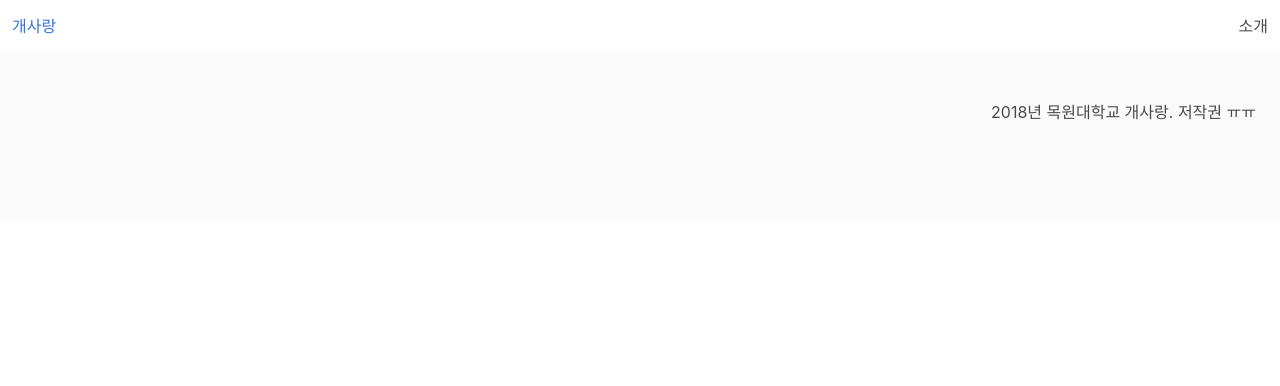
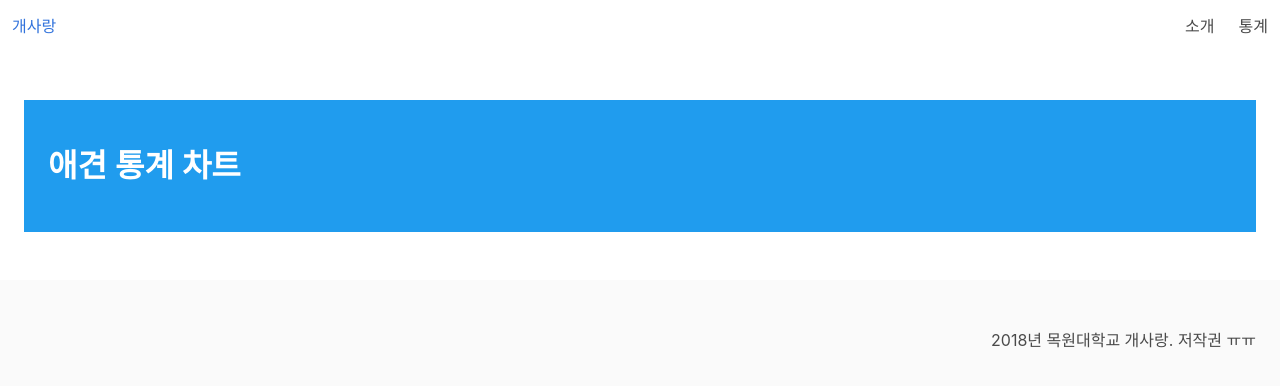
Before and after one commit to Karazuna/DogLove, a Nuxt app: page /stat in a window 1280 px wide. Shown: the top 386 px of the page. Built offline with nearby package versions, Linux system fonts and the light colour scheme; a small style sheet from the web is missing.

Commit message:
2018-06-05, VueJS - chart CSS [02], stat new page

```diff
--- a/layouts/default.vue
+++ b/layouts/default.vue
@@ -8,6 +8,7 @@
       <div class="navbar-menu is-active">
         <div class="navbar-end">
           <nuxt-link to="/about" class="navbar-item">소개</nuxt-link>
+          <nuxt-link to="/stat" class="navbar-item">통계</nuxt-link>
         </div>
       </div>
     </nav>
--- /dev/null
+++ b/pages/stat.vue
@@ -0,0 +1,11 @@
+<template>
+    <section class="section">
+        <article class="hero is-info">
+            <div class="hero-body">
+                <h1 class="title">
+                    애견 통계 차트
+                </h1>
+            </div>
+        </article>
+    </section>
+</template>
```
Also changed, not shown: 1 other file (tests, documents, lock files or other folders).
